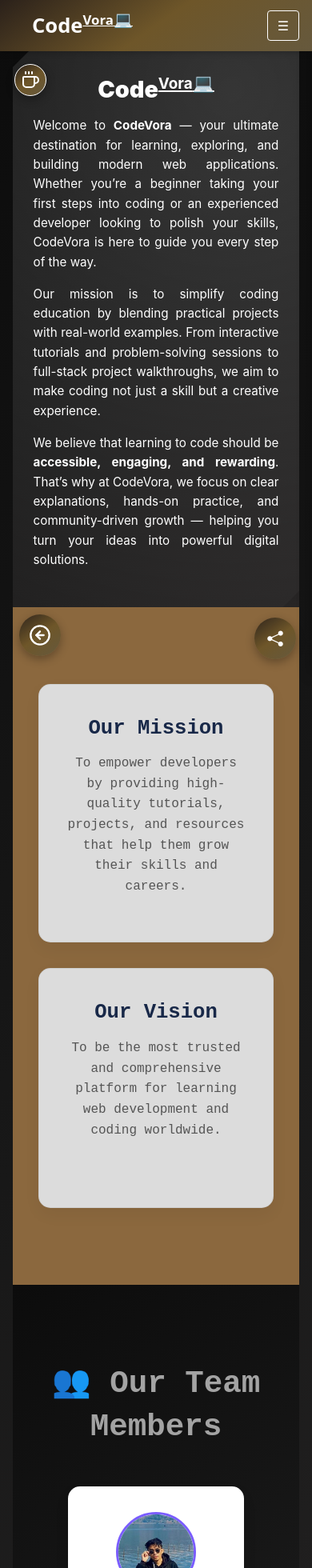
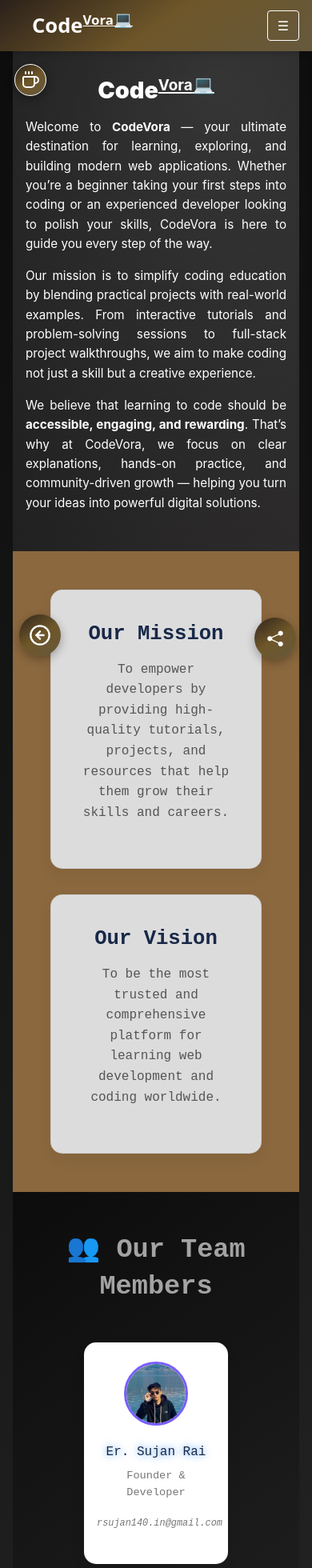
Before and after one commit to Sujan-Rai-426/Blog_CodeVerse, a React (Vite) app in the folder Frontend/: page /About in a window 390 px wide. Shown: the top 1960 px of the page at 80% size. Built offline with nearby package versions, Linux system fonts and the light colour scheme.

Commit message:
Updated CSS

```diff
--- a/Frontend/src/assets/css/About.css
+++ b/Frontend/src/assets/css/About.css
@@ -12,9 +12,9 @@
     Hero Section
 ========================= */
 .about-hero {
-    background: linear-gradient(145deg, #0c0c0c 0%, #181818 50% 50%, #272525 100%);
+    background: linear-gradient(145deg, #0c0c0c 0%, #181818 50%, #272525 100%);
     color: #fff;
-    padding: 6rem 1rem 6rem 1rem;
+    padding: 3rem 1rem;
     text-align: center;
     position: relative;
     overflow: hidden;
@@ -36,9 +36,11 @@
     font-weight: 700;
     margin-bottom: 1rem;
 }
+
 .about-hero h1 span {
     color: #ffffff;
 }
+
 .about-hero p {
     font-size: 1.25rem;
     margin-top: 0.5rem;
@@ -51,15 +53,17 @@
     Mission & Vision Section
 ========================= */
 .mission-vision {
-    padding: 6rem 1rem;
+    padding: 3rem 1rem;
     background-color: #8b683e;
 }
+
 .mission-vision .container {
     display: flex;
     flex-wrap: wrap;
     gap: 2rem;
     justify-content: center;
 }
+
 .mission-vision .card {
     background: #dcdcdc !important;
     border-radius: 15px;
@@ -70,15 +74,18 @@
     box-shadow: 0 8px 20px rgba(0,0,0,0.05);
     transition: transform 0.4s ease, box-shadow 0.4s ease;
 }
+
 .mission-vision .card:hover {
     transform: translateY(-10px);
     box-shadow: 0 20px 40px rgba(0,0,0,0.12);
 }
+
 .mission-vision h2 {
     color: #182848;
     font-size: 1.6rem;
     margin-bottom: 1rem;
 }
+
 .mission-vision p {
     color: #555;
     font-size: 1rem;
@@ -88,22 +95,25 @@
     Team Section
 ========================= */
 .team-section {
-    padding: 6rem 1rem;
+    padding: 3rem 1rem;
     text-align: center;
-    background: linear-gradient(145deg, #0c0c0c 0%, #181818 50% 50%, #272525 100%);
+    background: linear-gradient(145deg, #0c0c0c 0%, #181818 50%, #272525 100%);
 }
+
 .team-section h2 {
     font-size: 2.8rem;
     margin-bottom: 3rem;
     color: #a3a3a3;
     font-weight: 700;
 }
+
 .team-cards {
     display: flex;
     flex-wrap: wrap;
     gap: 2rem;
     justify-content: center;
 }
+
 .team-card {
     background: #fff;
     border-radius: 15px;
@@ -113,12 +123,14 @@
     transition: transform 0.4s ease, box-shadow 0.4s ease, background 0.3s ease;
     box-shadow: 0 8px 20px rgba(0,0,0,0.05);
 }
+
 .team-card:hover {
     transform: translateY(-10px);
     box-shadow: 0 20px 40px rgba(0,0,0,0.12);
     background: linear-gradient(145deg, #4b6cb7, #182848);
     color: #fff;
 }
+
 .team-card img {
     width: 100px;
     height: 100px;
@@ -128,25 +140,29 @@
     border: 3px solid #7a5dfe;
     transition: transform 0.3s ease;
 }
+
 .team-card:hover img {
     transform: scale(1.1);
     box-shadow: 0 0 10px rgba(0, 123, 255, 0.8);
 }
+
 .team-card h3 {
     margin: 0.5rem 0;
     font-size: 1.2rem;
-    color: #182848; /* base dark blue for contrast */
+    color: #182848;
     transition: color 0.3s ease;
     text-shadow: 0 0 10px rgba(0, 123, 255, 0.8);
 }
-/* Text color changes on hover */
+
 .team-card:hover h3 {
-    color: #d7fbf7; /* same gold accent */
+    color: #d7fbf7;
 }
+
 .team-card p {
     font-size: 0.95rem;
     color: #777;
 }
+
 .team-card:hover p {
     color: #f0e68c;
 }
@@ -154,50 +170,48 @@
 /* =========================
     Responsive Adjustments
 ========================= */
+@media (max-width: 1200px) {
+    .about-hero h1 { font-size: 2.8rem; }
+    .about-hero p { font-size: 1.2rem; }
+    .team-section h2 { font-size: 2.4rem; }
+}
+
 @media (max-width: 992px) {
     .mission-vision .container,
     .team-cards {
         flex-direction: column;
         align-items: center;
     }
+
     .about-hero {
-        padding: 2.6rem 1.1rem; /* smaller padding */
-        border-radius: 12px;
+        padding: 3rem 1.5rem;
     }
-    .about-hero h1 {
-        font-size: 2.6rem;
-    }
-    .about-hero p {
-        font-size: 1.1rem;
-    }
+
+    .about-hero h1 { font-size: 2.4rem; }
+    .about-hero p { font-size: 1.15rem; }
 }
 
-/* 🌐 Responsive adjustments for mobile */
 @media (max-width: 768px) {
     .about-hero {
-        padding: 2.3rem 1rem; /* smaller padding */
-        border-radius: 0px;
+        padding: 2rem 1rem;
+    }
+    .about-hero h1 { font-size: 2rem; }
+    .about-hero p { font-size: 1rem; }
+
+    .mission-vision .card {
+        max-width: 90%;
     }
 
-    .about-hero h1 {
-        font-size: 2rem; /* smaller title */
-    }
-
-    .about-hero p {
-        font-size: 1rem; /* smaller paragraph text */
+    .team-card {
+        max-width: 180px;
+        padding: 1.5rem 1rem;
     }
 }
 
 @media (max-width: 480px) {
-    .about-hero {
-        padding: 1.9rem 1.6rem;
-    }
-
-    .about-hero h1 {
-        font-size: 1.8rem;
-    }
-
-    .about-hero p {
-        font-size: 0.95rem;
-    }
+    .about-hero h1 { font-size: 1.8rem; }
+    .about-hero p { font-size: 0.95rem; }
+    .team-card img { width: 80px; height: 80px; }
+    .team-card h3 { font-size: 1rem; }
+    .team-card p { font-size: 0.85rem; }
 }
--- a/Frontend/src/assets/css/Home.css
+++ b/Frontend/src/assets/css/Home.css
@@ -199,6 +199,8 @@
 
 /* Mobile First Adjustments */
 @media (max-width: 480px) {
+    .hero { padding: 1rem 1.2rem !important; }
+    .hero-subtitle { font-size: .8rem !important; }
     .grid-container { grid-template-columns: repeat(auto-fit,minmax(90px, 1fr)); gap: 0.5rem; }
     .grid-card { max-width: 90px; padding: 0.7rem 0.5rem; }
     .card-icon { font-size: 1.5rem; }
@@ -210,6 +212,8 @@
 
 /* Tablets */
 @media (min-width: 481px) and (max-width: 768px) {
+    .hero { padding: 1rem 1.2rem !important; }
+    .hero-subtitle { font-size: .9rem !important; }
     .grid-container { grid-template-columns: repeat(3, 1fr); gap: 0.8rem; }
     .grid-card { max-width: 100px; padding: 0.8rem 0.5rem; }
     .card-icon { font-size: 1.7rem; }
@@ -221,6 +225,7 @@
 
 /* Small Desktops / Tablets */
 @media (min-width: 769px) and (max-width: 1024px) {
+    .hero-subtitle {font-size: 1.2rem !important;}
     .grid-container { grid-template-columns: repeat(4, 1fr); }
     .carousel-section img { width: 85%; max-height: 35vh; border-radius: 14px; }
     .social-link { font-size: 1rem; height: 34px; width: 35px; }
@@ -229,6 +234,7 @@
 
 /* Large Desktops */
 @media (min-width: 1025px) {
+    .hero-subtitle { font-size: 1.3rem !important; }
     .grid-container { grid-template-columns: repeat(5, 1fr); }
     .carousel-section img { width: 100%; max-height: 40vh; border-radius: 16px; }
     .social-link { font-size: 1rem; height: 35px; width: 37px; }
--- a/Frontend/src/assets/css/Services.css
+++ b/Frontend/src/assets/css/Services.css
@@ -13,7 +13,7 @@ h2.cv-section-title {
     font-size: 1.8rem;
     text-align: center;
     color: #C6A25D;
-    margin-bottom: 1.5rem;
+    margin-bottom: 1rem;
     font-weight: 700;
 }
 
@@ -21,7 +21,7 @@ h2.cv-section-title {
     overflow: hidden;
     position: relative;
     width: 100%;
-    contain: layout paint; /* ✅ isolates rendering for better performance on iOS */
+    contain: layout paint; /* isolates rendering for better performance on iOS */
 }
 
 .cv-carousel {
@@ -107,10 +107,11 @@ h2.cv-section-title {
     }
     .cv-card {
         flex: 0 0 250px;
-        height: 180px;
+        height: 200px;
     }
     h2.cv-section-title {
         font-size: 1.6rem;
+        margin: 0 0 5px 0;
     }
 }
 
@@ -121,7 +122,7 @@ h2.cv-section-title {
     }
     .cv-card {
         flex: 0 0 195px;
-        height: 145px;
+        height: 165px;
     }
     h2.cv-section-title {
         font-size: 1.4rem;
@@ -141,7 +142,7 @@ h2.cv-section-title {
     }
     .cv-card {
         flex: 0 0 190px;
-        height: 140px;
+        height: 160px;
     }
     h2.cv-section-title {
         font-size: 1.2rem;
--- a/Frontend/src/pages/About.jsx
+++ b/Frontend/src/pages/About.jsx
@@ -66,7 +66,7 @@ function About() {
                         </div>
                         <div className="team-card">
                             <img src={roshanImg} alt="Roshan Rai" />
-                            <h3>Roshan Rai</h3>
+                            <h3>Roshan Bantawa Rai</h3>
                             <p>UI/UX Designer</p>
                         </div>
                         {/* <div className="team-card">
--- a/Frontend/src/pages/Home.jsx
+++ b/Frontend/src/pages/Home.jsx
@@ -71,7 +71,7 @@ function Home() {
                         <b>Code</b><sup><u><small>Vora</small>💻</u></sup>
                     </h1>
                     <h5 className="hero-subtitle text-gray">
-                        Your interactive coding platform — learn, share, and grow your skills in frontend, backend, and beyond.
+                        Where Ideas Turn Into Code and Where Coding Meets Creativity.
                         <p className="text-warning m-0 p-0">📢 <small><u>More Content Will Be Added on Weekly Basis...</u></small></p>
                     </h5>
 
```
